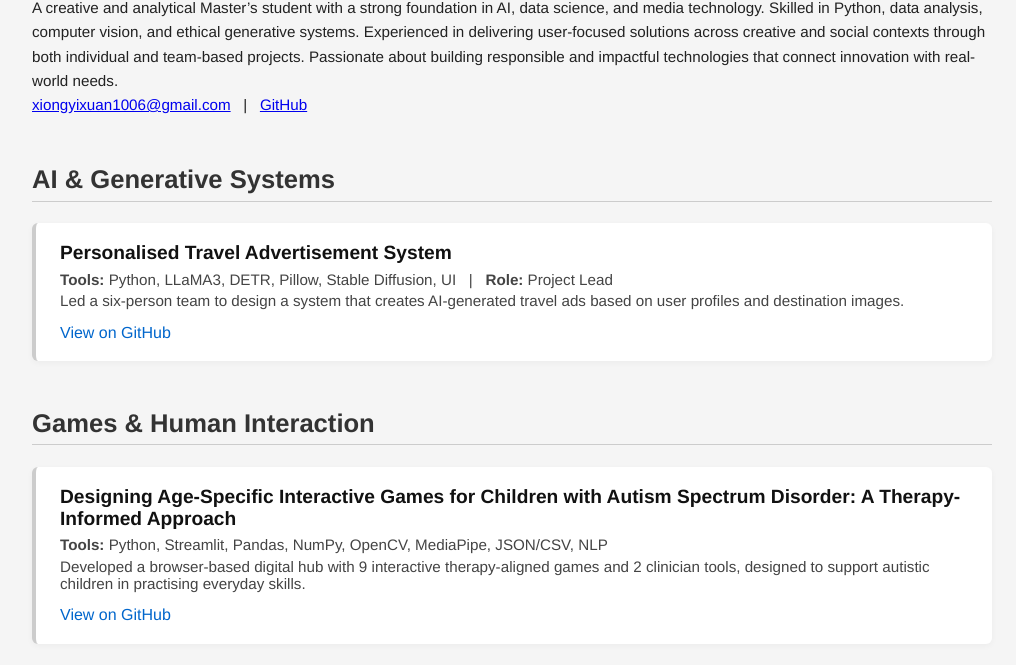
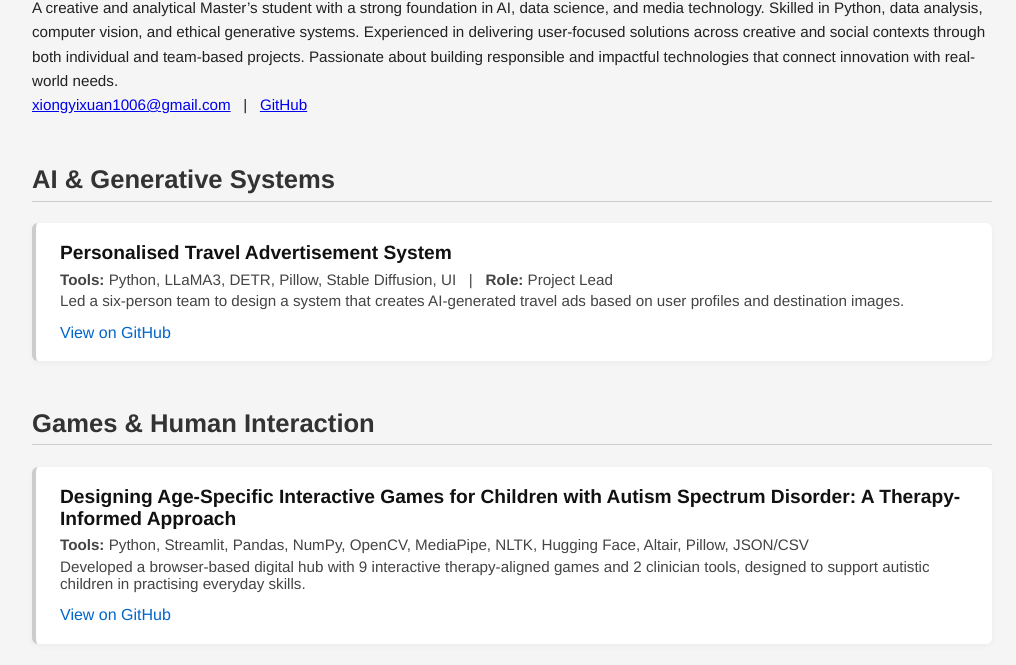
Before and after one commit to Yixuan-Xiong/Yixuan-Xiong.github.io, a plain HTML site: page index.html in a window 1280 px wide. Shown: the part 121-786 px from the top of the page, without its empty margins (128-1144 px from the left). Drawn offline with Linux system fonts and the light colour scheme.

Commit message:
Update index.html

```diff
--- a/index.html
+++ b/index.html
@@ -109,7 +109,7 @@
     <h2>Games & Human Interaction</h2>
     <div class="project">
       <h3>Designing Age-Specific Interactive Games for Children with Autism Spectrum Disorder: A Therapy-Informed Approach</h3>
-      <p><strong>Tools:</strong> Python, Streamlit, Pandas, NumPy, OpenCV, MediaPipe, JSON/CSV, NLP</p>
+      <p><strong>Tools:</strong> Python, Streamlit, Pandas, NumPy, OpenCV, MediaPipe, NLTK, Hugging Face, Altair, Pillow, JSON/CSV</p>
       <p>Developed a browser-based digital hub with 9 interactive therapy-aligned games and 2 clinician tools, designed to support autistic children in practising everyday skills.</p>
       <a href="https://github.com/Yixuan-Xiong/Interactive-games-designed-for-children-with-autism-based-on-therapeutic-principles" target="_blank">View on GitHub</a>
     </div>
```
